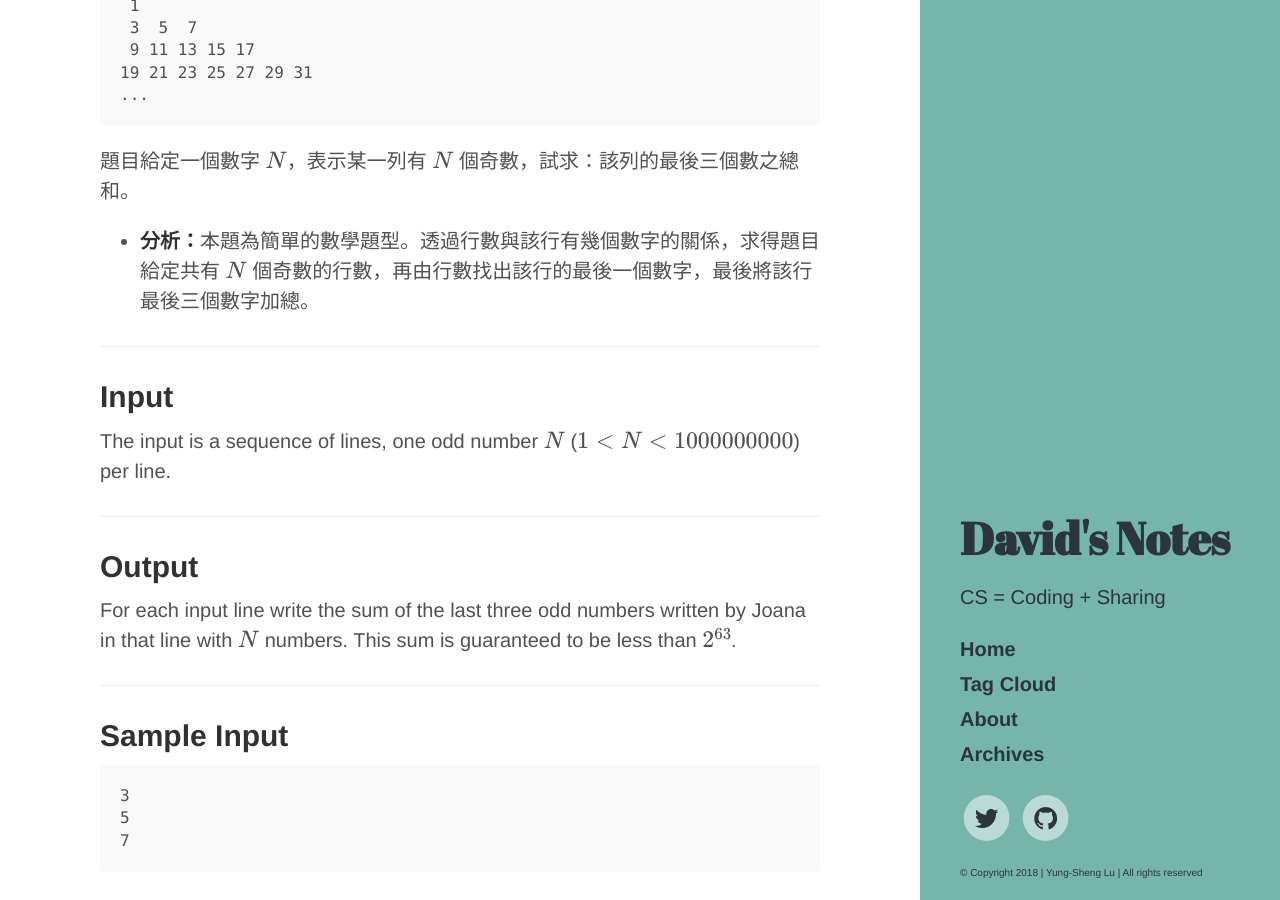
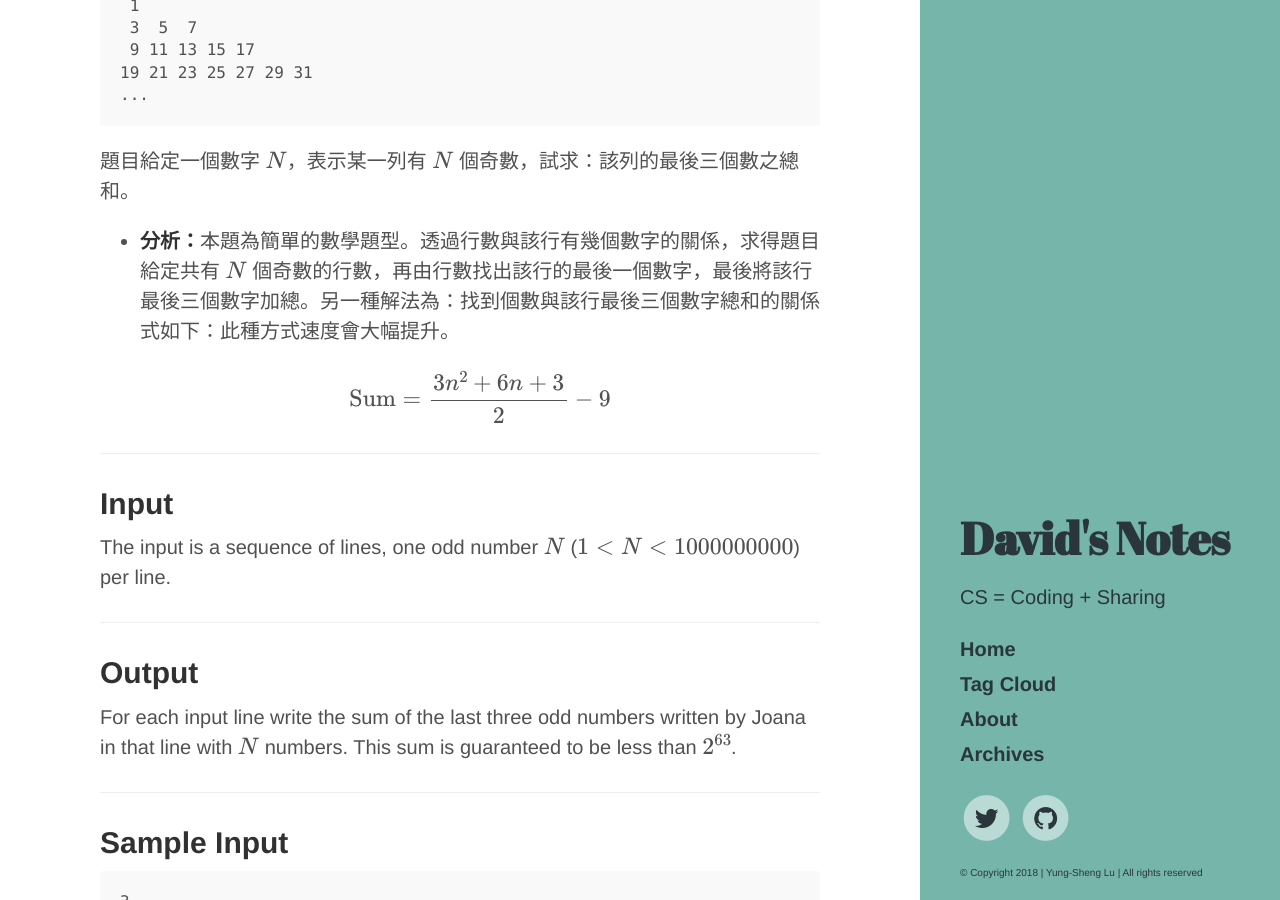
Before and after one commit to dppss90010/yungshenglu.github.io, a Jekyll site: the page built from _posts/2018-06-01-UVA913.md, in a window 1280 px wide and 900 px high, scrolled down 539 px. Built offline with Jekyll 4.4.1, drawn with Linux system fonts in a browser that asks for light colours; formulas are drawn with MathJax 3; comment, search, counter and statistics services are not loaded.

Commit message:
Update latest posts

```diff
--- a/_posts/2018-06-01-UVA913.md
+++ b/_posts/2018-06-01-UVA913.md
@@ -31,7 +31,13 @@ link       : https://uva.onlinejudge.org/index.php?option=onlinejudge&Itemid=8&p
 
 題目給定一個數字 $$N$$，表示某一列有 $$N$$ 個奇數，試求：該列的最後三個數之總和。
 
-* **分析：**本題為簡單的數學題型。透過行數與該行有幾個數字的關係，求得題目給定共有 $$N$$ 個奇數的行數，再由行數找出該行的最後一個數字，最後將該行最後三個數字加總。
+* **分析：**本題為簡單的數學題型。透過行數與該行有幾個數字的關係，求得題目給定共有 $$N$$ 個奇數的行數，再由行數找出該行的最後一個數字，最後將該行最後三個數字加總。另一種解法為：找到個數與該行最後三個數字總和的關係式如下：此種方式速度會大幅提升。
+
+    $$
+    \begin{align*}
+    \mathrm{Sum} = \frac{3n^2 + 6n + 3}{2} - 9
+    \end{align*}
+    $$
 
 ---
 ## Input
```
Also changed, not shown: _posts/2018-06-01-UVA11455.md (+1 -1 lines), temp_posts/2018-06-02-UVA686.md (+1 -1 lines).
